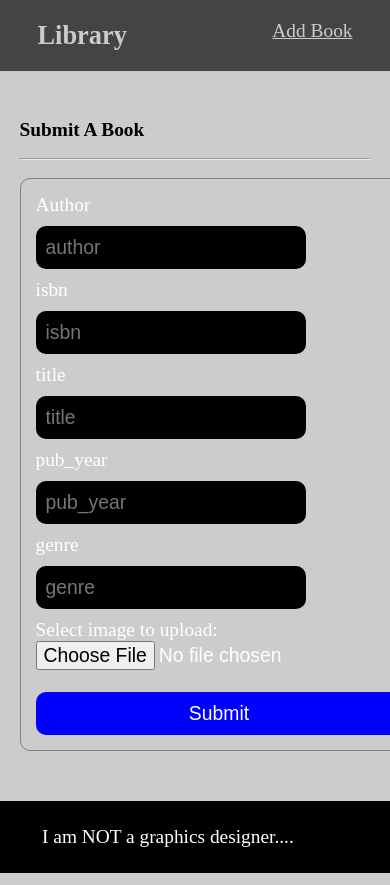
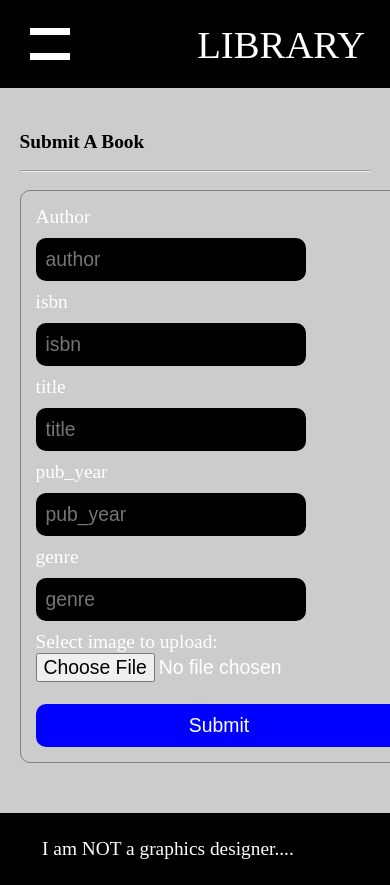
Before and after one commit to WyattMarshall-dev/php_rest_api, a PHP site: page /Projects/views/create.php in a window 390 px wide; the page is wider, and only the part inside the window is pictured. Run offline with PHP 8.4, Linux system fonts and the light colour scheme.

Commit message:
Responsive Update

```diff
--- /dev/null
+++ b/navbar.css
@@ -0,0 +1,141 @@
+/* ////////////////////////////////////////////// */
+/* ----------------  Navigation  ---------------- */
+/* ////////////////////////////////////////////// */
+
+nav {
+  background-color: black;
+  color: white;
+  margin-bottom: 25px;
+}
+
+/* ----------  Desktop Menu  ---------- */
+.mainNavContainer {
+  /* border: 1px solid white; */
+  max-width: 1024px;
+  margin: auto;
+  height: 5rem;
+  display: flex;
+  justify-content: space-between;
+  align-items: center;
+  padding: 0px 25px;
+}
+
+.logo {
+  font-size: 2em;
+  /* border: 2px solid green; */
+}
+.logo-link {
+  text-decoration: none;
+  font-size: 1em;
+  color: white;
+}
+
+a[class="nav-link"],
+a[class="res-nav-link"] {
+  color: white;
+}
+
+.navLinks {
+  /* border: 1px solid blue; */
+  display: flex;
+  justify-content: space-between;
+  display: none;
+}
+
+/* ----------  Mobile Menu  ---------- */
+
+:root {
+  --burger-icon-height: 7px;
+  --burger-icon-width: 40px;
+}
+
+/* -- BURGER ICON -- */
+#ResIcon {
+  position: relative;
+  height: 50px;
+  width: 50px;
+  cursor: pointer;
+  /* border: 2px solid red; */
+}
+
+#menuIcon-1,
+#menuIcon-2 {
+  height: var(--burger-icon-height);
+  width: var(--burger-icon-width);
+  background-color: white;
+  margin: auto;
+  transition: 0.2s ease-in-out;
+  transform-origin: center center;
+}
+
+.icon-burger-1 {
+  position: absolute;
+  top: calc(25% - (var(--burger-icon-height) / 2));
+  left: calc(50% - (var(--burger-icon-width) / 2));
+}
+.icon-burger-2 {
+  position: absolute;
+  top: calc(75% - (var(--burger-icon-height) / 2));
+  left: calc(50% - (var(--burger-icon-width) / 2));
+}
+
+.menu-icon-1 {
+  position: absolute;
+  top: calc(50% - 5px);
+  left: calc(50% - 20px);
+  transform: rotate(-45deg);
+}
+
+.menu-icon-2 {
+  position: absolute;
+  top: calc(50% - 5px);
+  left: calc(50% - 20px);
+  transform: rotate(45deg);
+}
+
+/* --- Mobile Menu --- */
+#ResponsiveContainer {
+  position: fixed;
+  top: 0;
+  left: 0;
+  height: 100%;
+  width: 100%;
+  background-color: rgba(100, 100, 50, 0.9);
+  background-color: #222;
+  transition: all 0.75s ease-out;
+}
+
+.mobile-nav {
+  display: none;
+}
+
+.open {
+  display: block;
+}
+
+#ResDiv {
+  height: 100%;
+  width: 50%;
+  margin: auto;
+  /* background-color: black; */
+  display: flex;
+  justify-content: space-around;
+  align-items: center;
+  /* display: none; */
+}
+
+#ResDiv > div {
+  height: 50%;
+  width: 75%;
+  display: flex;
+  flex-direction: column;
+  justify-content: space-between;
+  text-align: center;
+}
+
+.res-nav-link {
+  border: 1px solid grey;
+  list-style: none;
+  text-decoration: none;
+  padding: 25px 20px;
+}
--- /dev/null
+++ b/script.js
@@ -0,0 +1,13 @@
+let rescon = document.getElementById('ResponsiveContainer');
+let resicon = document.getElementById('ResIcon');
+let menu_icon_1 = document.getElementById('menuIcon-1');
+let menu_icon_2 = document.getElementById('menuIcon-2');
+
+resicon.addEventListener('click', toggleMenu);
+
+function toggleMenu() {
+    rescon.classList.toggle('open');
+    resicon.classList.toggle('icon-burger');
+    menu_icon_1.classList.toggle('menu-icon-1');
+    menu_icon_2.classList.toggle('menu-icon-2');
+}
--- a/styles.css
+++ b/styles.css
@@ -1,4 +1,27 @@
+/* Main Nav Section */
+@import url("navbar.css");
+
 /* Universal Styling */
+.z-1 {
+  z-index: 100;
+}
+
+.z-2 {
+  z-index: 200;
+}
+
+.z-3 {
+  z-index: 300;
+}
+
+.z-4 {
+  z-index: 400;
+}
+
+.z-5 {
+  z-index: 500;
+}
+
 * {
   font-size: 1.1rem;
   box-sizing: border-box;
@@ -6,15 +29,21 @@
   padding: 0;
 }
 
+/* a:visited {
+  color: aqua;
+} */
+
 small {
   font-size: 0.7em;
 }
 
 body {
   background-color: #ccc;
+  max-width: 100vw;
   min-height: 101vh;
   display: flex;
   flex-direction: column;
+  /* border: 3px solid red; */
 }
 
 hr {
@@ -30,36 +59,12 @@ h2 {
 }
 
 a:hover {
-  color: blue;
+  color: #ddd;
 }
 
 .container {
   width: 90%;
   margin: auto;
-}
-
-/* Main Nav Section */
-
-nav {
-  background-color: #444;
-  padding: 20px;
-  margin-bottom: 30px;
-}
-
-#logo {
-  font-size: 1.5rem;
-  color: white;
-  text-decoration: none;
-}
-
-#navbar a,
-#navbar p {
-  color: #ccc;
-}
-
-#navbar {
-  display: flex;
-  justify-content: space-between;
 }
 
 /* Main Page Content */
--- /dev/null
+++ b/views/components/footer.php
@@ -0,0 +1,12 @@
+<footer>
+        <div class="container">
+            <p>I am NOT a graphics designer....</p>
+        </div>
+        <?php
+            // _SESSION variables are all unset to remove flash messages in FlashBanner
+            unset($_SESSION['errors']);
+            unset($_SESSION['success']);
+            unset($_SESSION['post']);
+
+        ?>
+    </footer>
--- /dev/null
+++ b/views/components/navbar.php
@@ -0,0 +1,32 @@
+<nav>
+    <!-- Desktop Menu -->
+    <div class="mainNavContainer">
+        <div id="IconContainer" class="z-5">
+            <div id="ResIcon" class='icon-burger'>
+                <div id="menuIcon-1" class="icon-burger-1"></div>
+                <div id="menuIcon-2" class="icon-burger-2"></div>
+            </div>
+        </div>
+        <div class="logo z-5">
+            <a href="index.php" class='logo-link'>LIBRARY</a>
+        </div>
+        <div class="navLinks" >
+            <a href="create.php" class="nav-link">Add Book</a>
+            <span class="nav-link">Link 2</span>
+            <span class="nav-link">Link 3</span>
+            <span class="nav-link">Link 4</span>
+        </div>
+    </div>
+
+    <!-- Responsive Menu -->
+    <div id="ResponsiveContainer" class="mobile-nav">
+        <div id="ResDiv">
+            <div>
+                <a href="create.php" class="res-nav-link">Add Book</a>
+                <span class="res-nav-link">Link 2</span>
+                <span class="res-nav-link">Link 3</span>
+                <span class="res-nav-link">Link 4</span>
+            </div>
+        </div>
+    </div>
+</nav>
--- a/views/create.php
+++ b/views/create.php
@@ -9,20 +9,15 @@
     <meta http-equiv="X-UA-Compatible" content="IE=edge">
     <meta name="viewport" content="width=device-width, initial-scale=1.0">
     <link rel="stylesheet" href="../styles.css">
+    <script src="../script.js" defer></script>
     <title>PHP REST API</title>
 </head>
 <body>
-    <?php include "components/flashBanner.php"; ?>
-    <nav>
-        <div class="container" id="navbar">
-            <div>
-                <h1><a href="index.php" id="logo">Library</a> </h1>
-            </div>
-            <div>
-                <a href="create.php">Add Book</a>
-            </div>
-        </div>
-    </nav>
+<?php
+    include "components/flashBanner.php";
+    include "components/navbar.php";
+?>
+
 
     <div class="container" id="main-content">
         <h2>Submit A Book</h2>
@@ -78,11 +73,9 @@
     <?php FormClass::FormClose(); ?>
     </div>
 
-    <footer>
-        <div class="container">
-            <p>I am NOT a graphics designer....</p>
-        </div>
-    </footer>
+<?php
+    include "components/footer.php";
+?>
 
 </body>
 </html>
--- a/views/show.php
+++ b/views/show.php
@@ -1,5 +1,6 @@
 <?php
 require_once "../models/curl.php";
+require_once "components/session_handler.php";
 
 if (isset($_GET['id'])) {
     $response = CURL::GET("/api/post/show.php?id={$_GET['id']}");
```
Also changed, not shown: other parts of styles.css (+64 -6 lines), views/components/index.php (+16 -43 lines), views/components/paginator.php (added, +16 -0 lines), views/components/show.html (+5 -10 lines), views/edit.php (+6 -10 lines).
